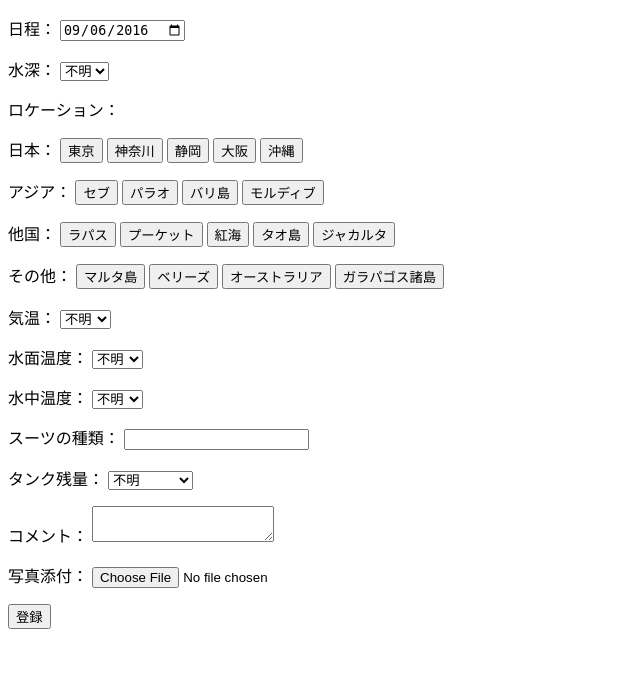
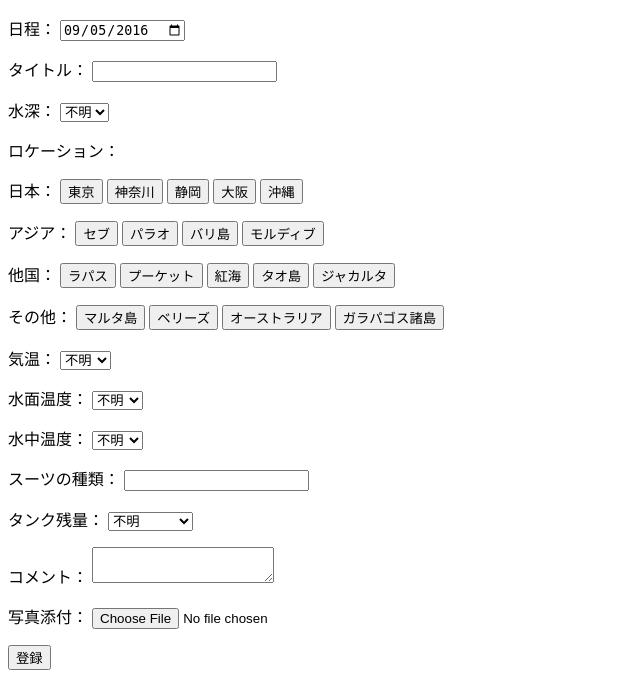
Before and after one commit to shinya-nexseed/team_20160627, a PHP site: page /seed_sns/log_add.php in a window 1280 px wide. Shown: the part 308-994 px from the top of the page, without its empty margins (0-640 px from the left). Before the commit the page ends 937 px from the top, so only its background shows below. Run offline with PHP 8.4, Linux system fonts and the light colour scheme; the visitor is signed in with stand-in values (Sample User, id 1); some libraries are stand-ins or nearby versions.

Commit message:
improved

```diff
--- a/log_add.php
+++ b/log_add.php
@@ -2,16 +2,8 @@
     session_start();
     require('dbconnect.php');
 
-    if (isset($_SESSION['id'])) {
-        // ログインしている場合
-        // ログインユーザの情報をデータベースより取得
-        $sql = sprintf('SELECT * FROM members WHERE id=%d', $_SESSION['id']);
-
-        $record = mysqli_query($db,$sql) or die(mysqli_error($db));
-
-        $member = mysqli_fetch_assoc($record);
-
-    }
+    require('function.php');
+    $member = islogin($db);
 
     // 投稿を記録する
     if (!empty($_POST)) {
@@ -38,9 +30,9 @@
             move_uploaded_file($_FILES['image_path']['tmp_name'], 'member_picture/' . $image);
         }
 
+        $sql = sprintf('INSERT INTO `logs` SET title="%s", depth=%d, lat="%s", lng="%s", temperature="%s", surface=%d, underwater=%d, suits="%s", tank=%d, member_id=%d, comment="%s", image_path="%s", created=NOW()',
 
-        $sql = sprintf('INSERT INTO `logs` SET depth=%d, lat="%s", lng="%s", temperature="%s", surface=%d, underwater=%d, suits="%s", tank=%d, member_id=%d, comment="%s", image_path="%s", created=NOW()',
-
+           mysqli_real_escape_string($db, $_POST['title']),
            mysqli_real_escape_string($db, $_POST['depth']),
            mysqli_real_escape_string($db, $_POST['latitude']),
            mysqli_real_escape_string($db, $_POST['longitude']),
@@ -64,8 +56,8 @@
 
 
 
-<!DOCTYPE html PUBLIC "-//W3C//DTD XHTML 1.0 Transitional//EN" "http://www.w3.org/TR/xhtml1/DTD/xhtml1-transitional.dtd">
-<html xmlns="http://www.w3.org/1999/xhtml" lang="ja">
+<!DOCTYPE html>
+<html lang="ja">
 <head>
 <meta http-equiv="Content-Type" content="text/html; charset=UTF-8" />
 <link rel="stylesheet" type="text/css" href="style.css" />
@@ -121,7 +113,12 @@
 
         <p>
             日程：
-            <input type="date" name="date" value="2016-09-06">
+            <input type="date" name="date" value="2016-09-05">
+        </p>
+
+        <p>
+            タイトル：
+            <input type="text" name="title" width="30">
         </p>
 
        <p>
```
